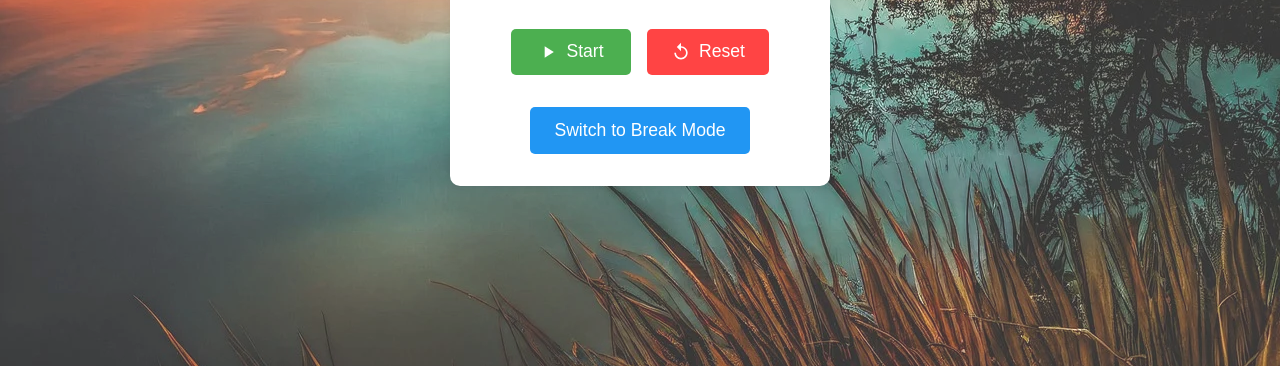
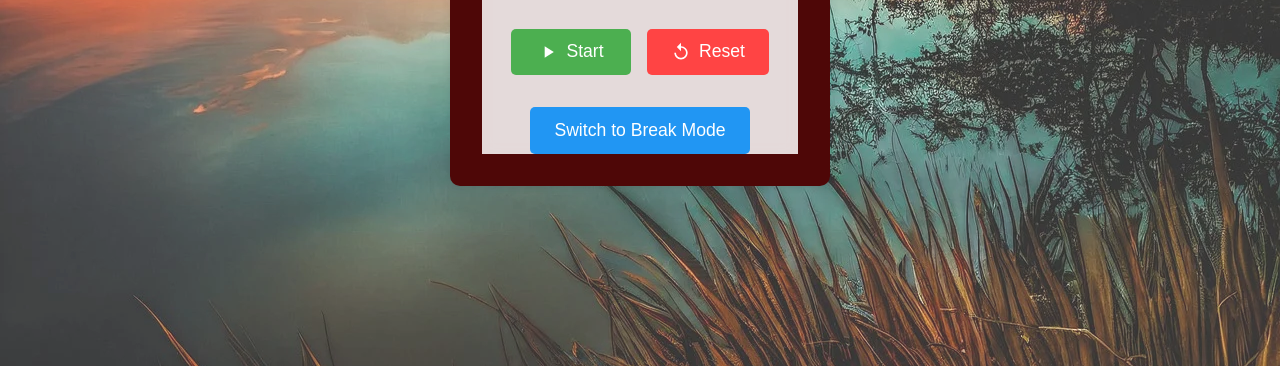
Before and after one commit to maxdworin/BYOA-Pomodoro, a plain HTML site: page index.html in a window 1280 px wide. Shown: the part 434-800 px from the top of the page. Drawn offline with Linux system fonts and the light colour scheme.

Commit message:
changed to red 2

```diff
--- a/styles.css
+++ b/styles.css
@@ -10,7 +10,7 @@ body {
 
 .container {
     text-align: center;
-    background-color: rgb(255, 255, 255);
+    background-color: rgb(78, 7, 7);
     padding: 2rem;
     border-radius: 10px;
     box-shadow: 0 0 10px rgba(0, 0, 0, 0.1);
```
